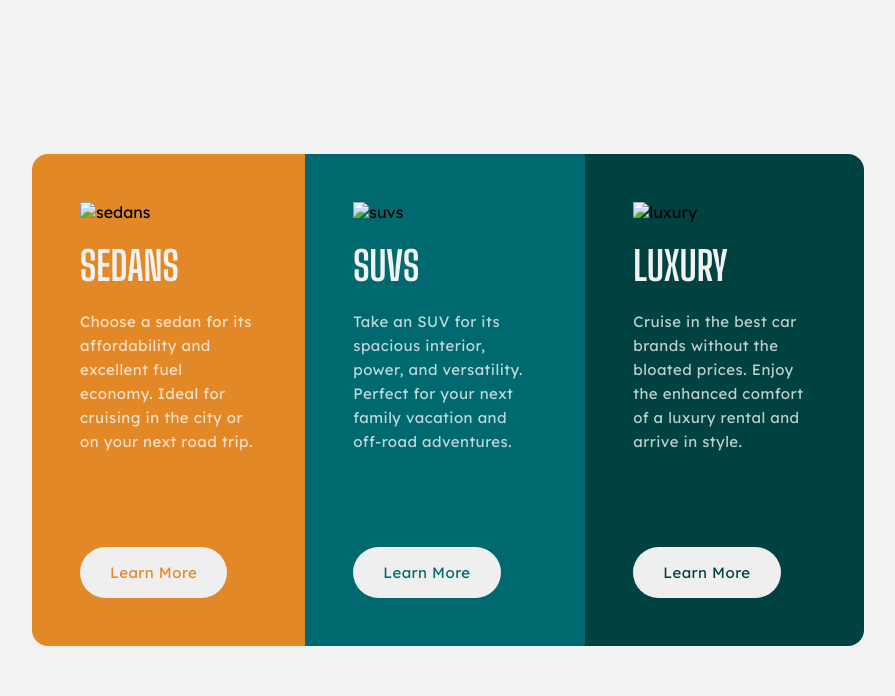
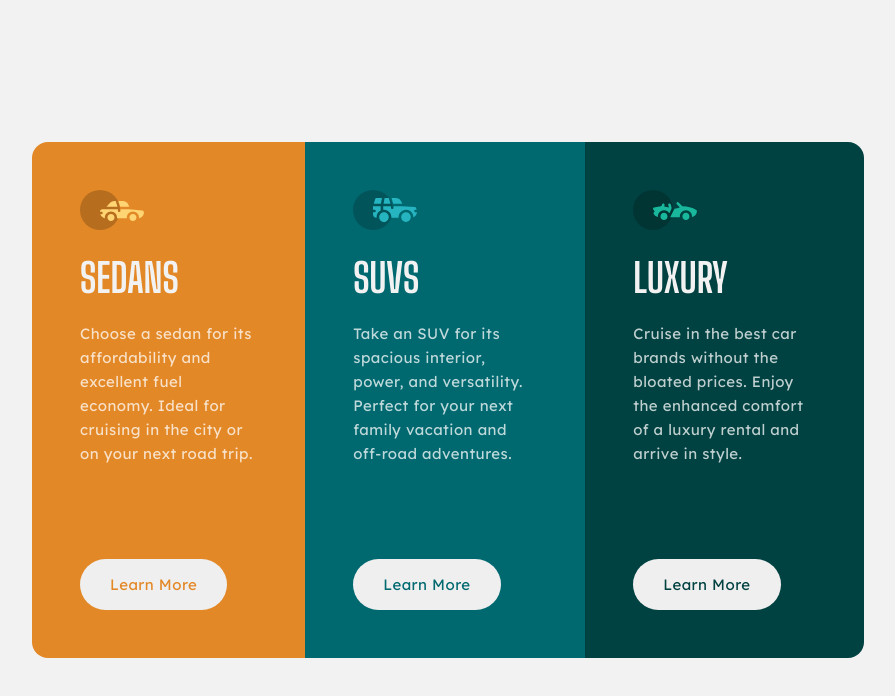
Before and after one commit to Freshuuu1218/3-column-preview-card-component, a plain HTML site: page index.html in a window 1280 px wide. Shown: the whole page, without its empty margins (192-1087 px from the left). Drawn offline with Linux system fonts and the light colour scheme; the site is published under a folder, as on GitHub Pages, so addresses that start at the root find nothing.

Commit message:
fix images appearance

```diff
--- a/index.html
+++ b/index.html
@@ -19,7 +19,7 @@
   <div class="wrapper">
     <div class="card sedans">
       <div class="card-icon">
-        <img src="/images/icon-sedans.svg" alt="sedans">
+        <img src="./images/icon-sedans.svg" alt="sedans">
       </div>
       <div class="card-header">
         <h1>Sedans</h1>
@@ -35,7 +35,7 @@
 
     <div class="card suvs">
       <div class="card-icon">
-        <img src="/images/icon-suvs.svg" alt="suvs">
+        <img src="./images/icon-suvs.svg" alt="suvs">
       </div>
       <div class="card-header">
         <h1>SUVs</h1>
@@ -51,7 +51,7 @@
 
     <div class="card luxury">
       <div class="card-icon">
-        <img src="/images/icon-luxury.svg" alt="luxury">
+        <img src="./images/icon-luxury.svg" alt="luxury">
       </div>
       <div class="card-header">
         <h1>Luxury</h1>
```
